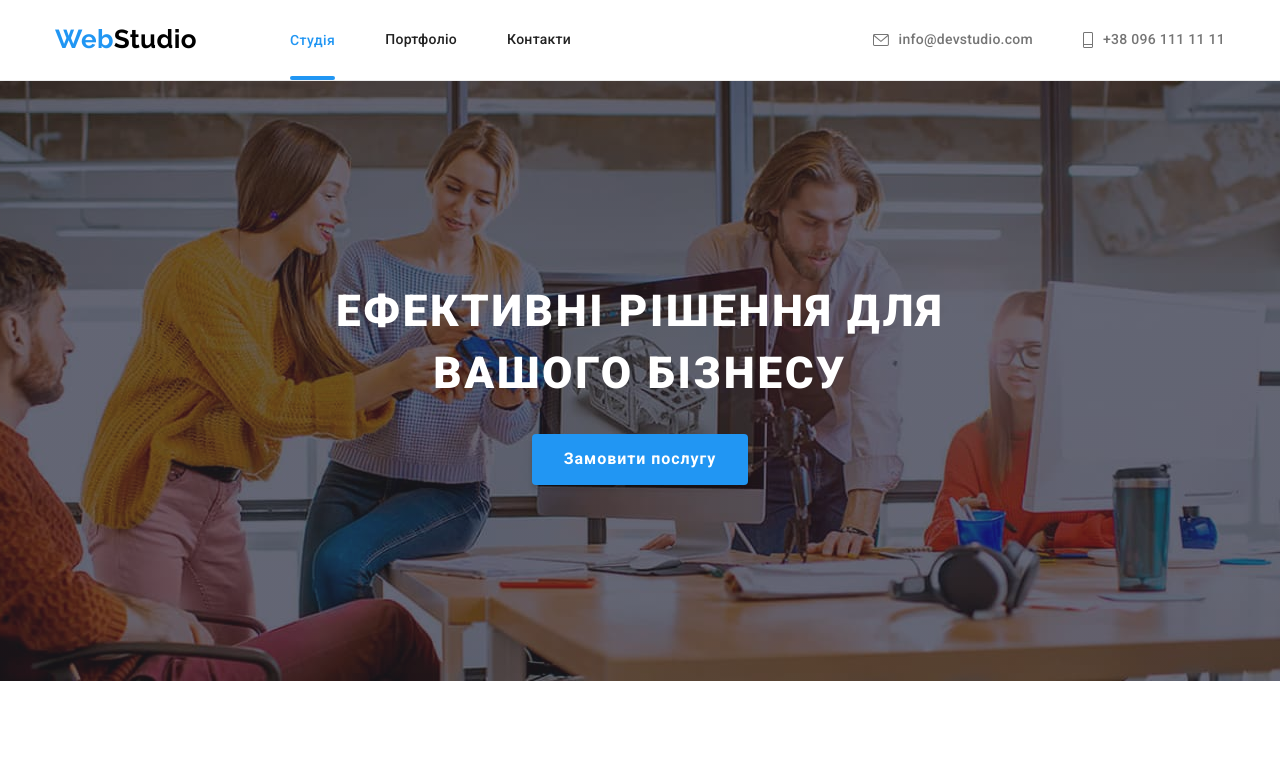
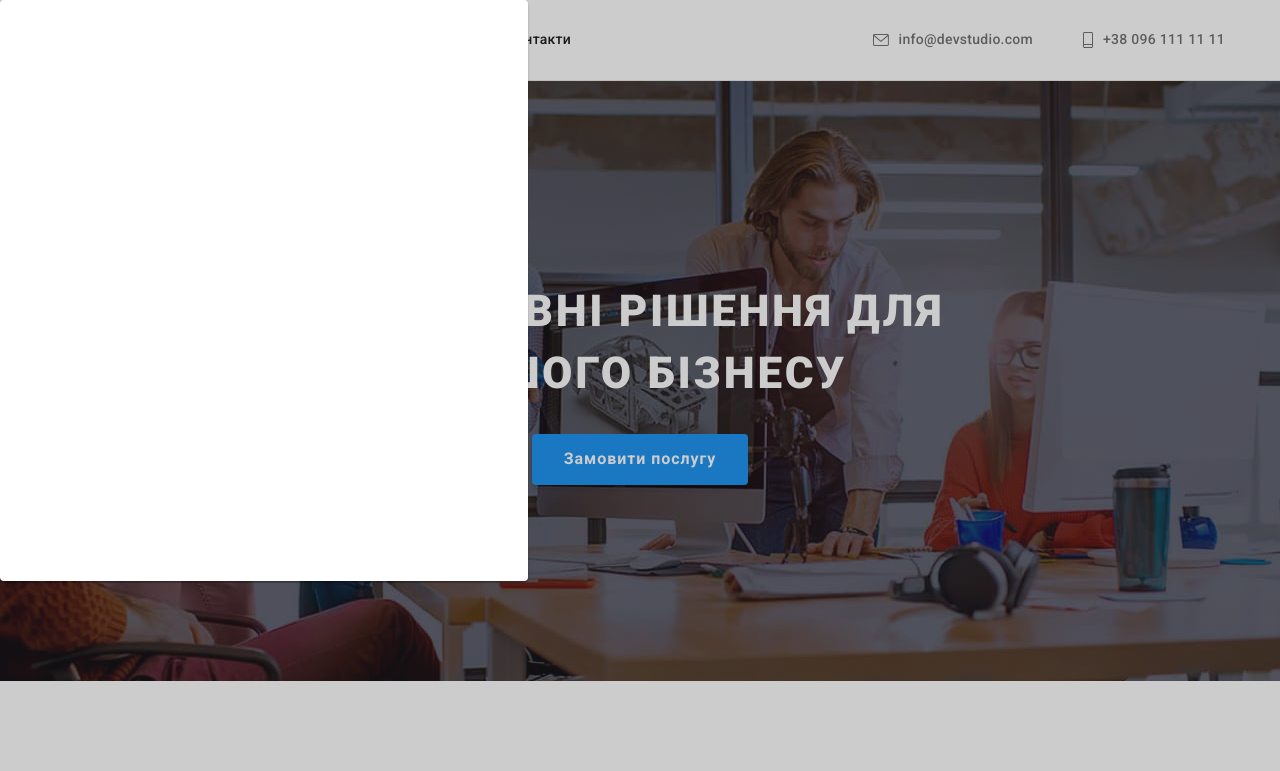
Before and after one commit to Mamont777/goit-markup-hw-05, a plain HTML site: page index.html in a window 1280 px wide. Shown: the top 771 px of the page. Drawn offline with nearby package versions, Linux system fonts and the light colour scheme.

Commit message:
update html

```diff
--- a/css/styles.css
+++ b/css/styles.css
@@ -294,6 +294,28 @@ button {
     background-color: #188ce8;
     box-shadow: 0px 4px 4px rgba(0, 0, 0, 0.15);
 
+}
+
+/*---------------------------- MODAL--------------------------- */
+
+.backdrop {
+    position: fixed;
+    top: 0;
+    left: 0;
+    width: 100%;
+    height: 100%;
+    background-color: rgba(0, 0, 0, 0.2);
+
+}
+
+.modal {
+    width: 528px;
+    height: 581px;
+    border-radius: 4px;
+    background-color: var(--tertiary-text-color);
+    box-shadow: 0px 1px 3px rgba(0, 0, 0, 0.12),
+        0px 1px 1px rgba(0, 0, 0, 0.14),
+        0px 2px 1px rgba(0, 0, 0, 0.2);
 }
 
 /*--------------- Main content--------- */
--- a/index.html
+++ b/index.html
@@ -59,6 +59,12 @@
                 <button class="main-button" type="button">Замовити послугу</button>
             </div>
         </section>
+
+        <!----------------- Модальне вікно--------------- -->
+
+        <div class="backdrop">
+            <div class="modal"></div>
+        </div>
 
 
         <!-- ----Унікальний контент сторінки ------->
@@ -330,7 +336,7 @@
         </div>
 
     </footer>
-
+    <script src="./js/modal.js"></script>
 </body>
 
 </html>
```
